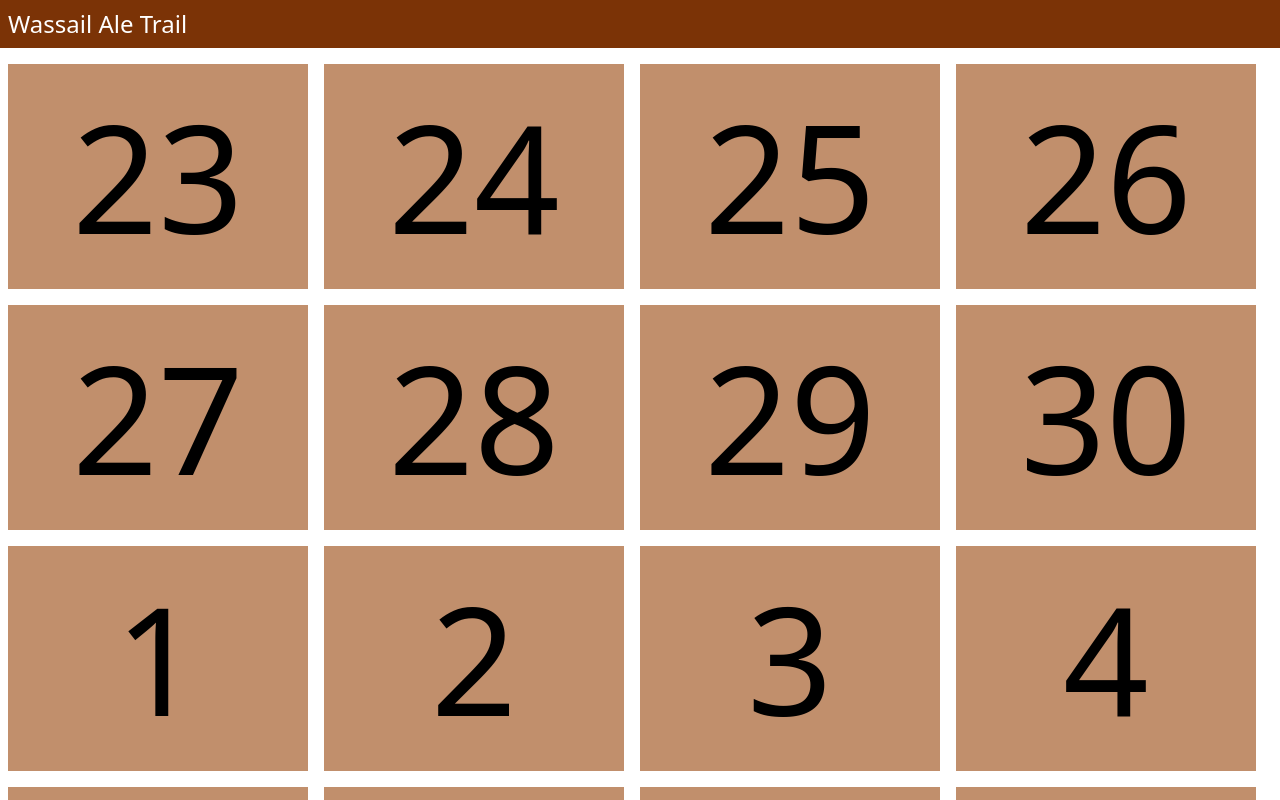
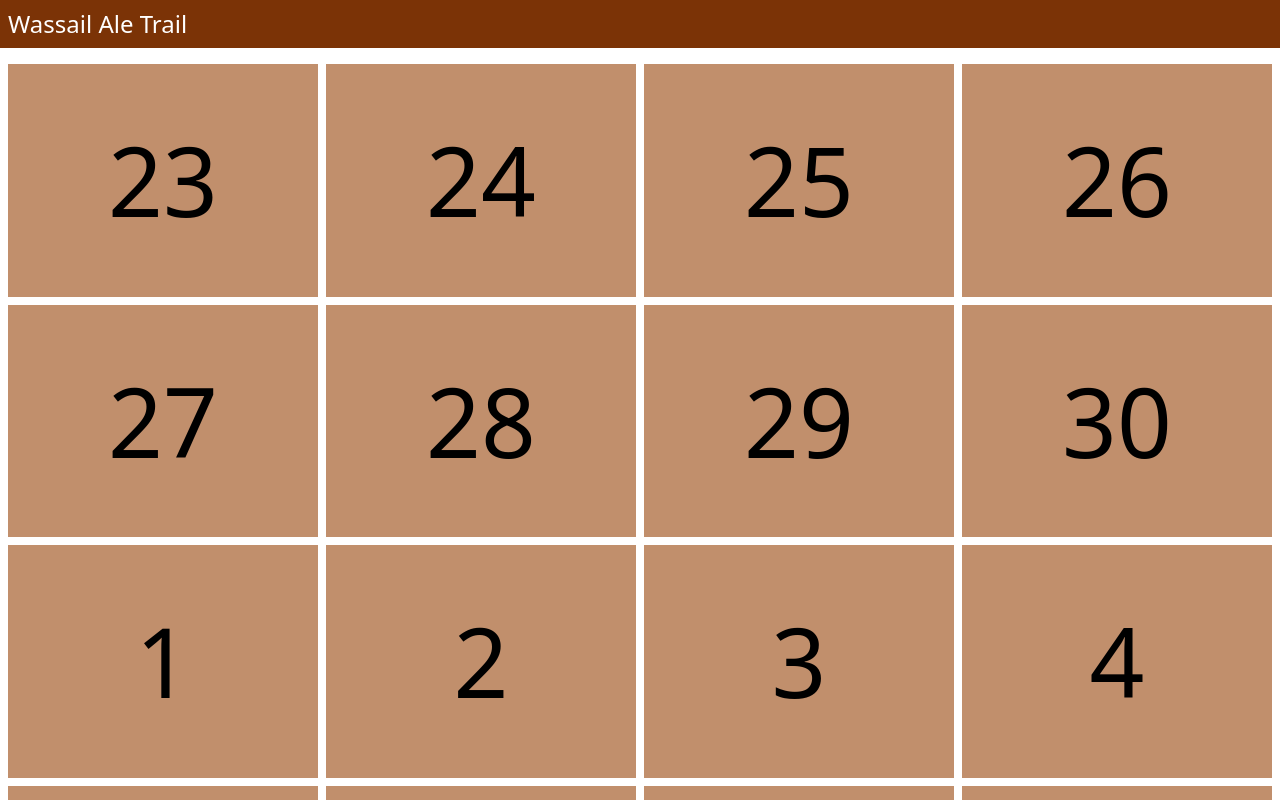
Before and after one commit to ockendenjo/ale-trail, an Angular app in the folder src/: page / in a window 1280 px wide. Shown: the top 800 px of the page. Built offline with nearby package versions, Linux system fonts and the light colour scheme.

Commit message:
Use grid to improve layout

```diff
--- a/src/src/app/home-page/home-page.css
+++ b/src/src/app/home-page/home-page.css
@@ -1,10 +1,7 @@
 .card {
-    width: 300px;
-    height: 225px;
     background: #c18f6c;
-    margin: 0 16px 16px 0;
-    text-align: center;
-    vertical-align: center;
-    line-height: 225px;
-    font-size: 150px;
+    /*text-align: center;*/
+    /*vertical-align: center;*/
+    /*line-height: 225px;*/
+    /*font-size: 150px;*/
 }
--- a/src/src/app/home-page/home-page.html
+++ b/src/src/app/home-page/home-page.html
@@ -1,7 +1,7 @@
 <div class="p-2 pt-4">
-    <div class="flex flex-row flex-wrap">
+    <div class="grid 2xl:grid-cols-6 lg:grid-cols-4 md:grid-cols-3 grid-cols-2 gap-2">
         @for (c of cards; track c.date) {
-            <div class="card">
+            <div class="card aspect-4/3 flex items-center justify-center text-8xl">
                 {{ getDay(c) }}
             </div>
         }
```
